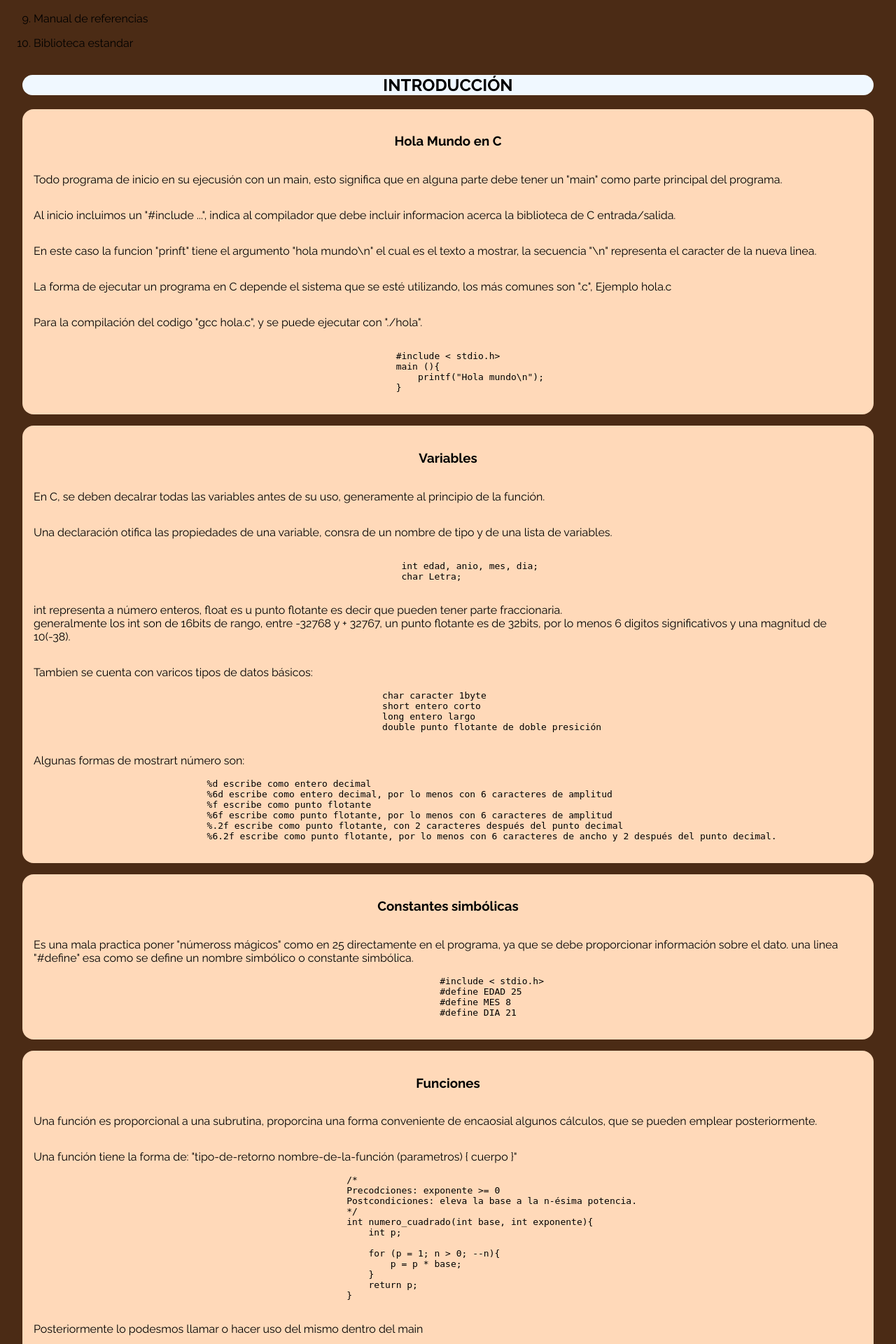
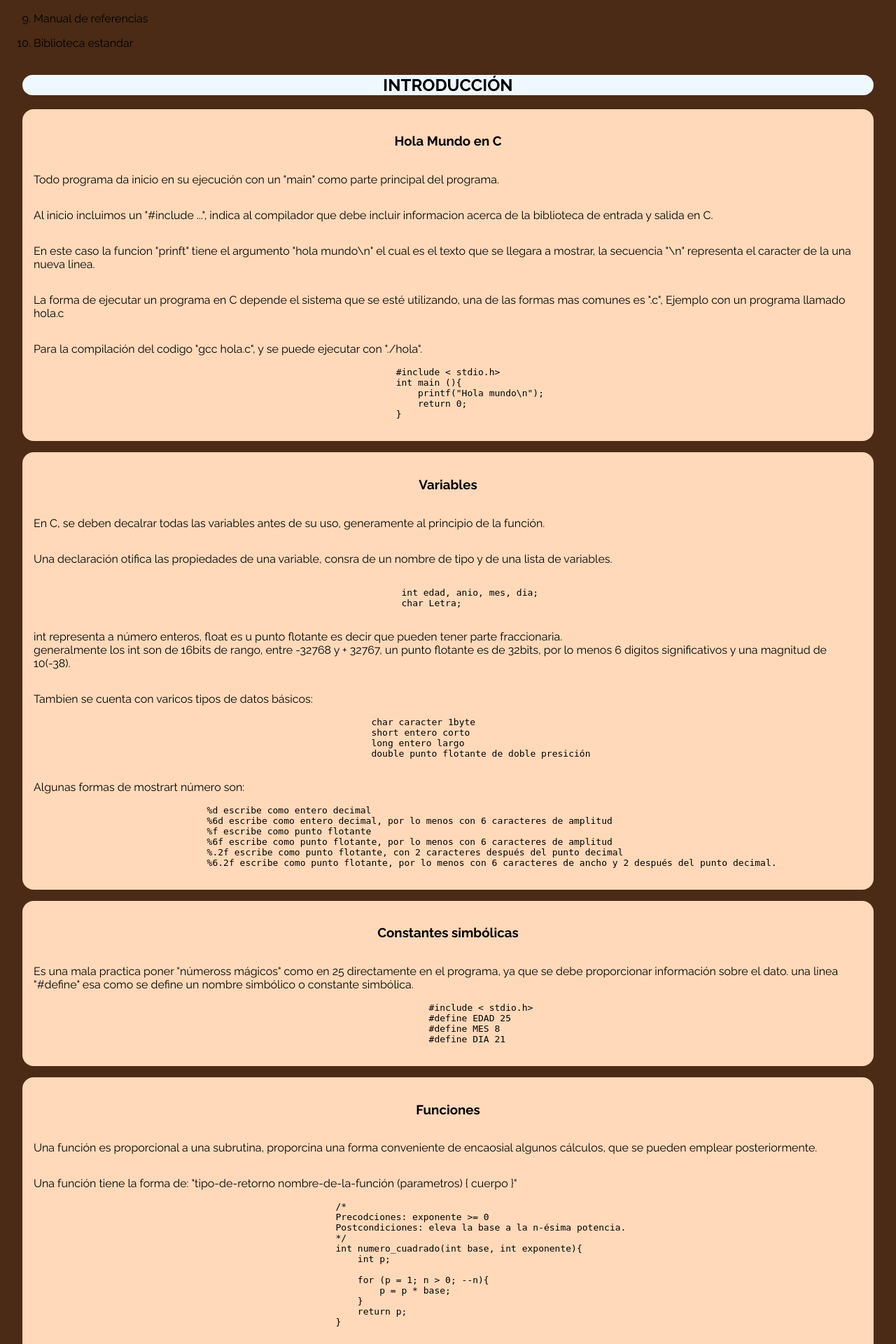
Before and after one commit to RonnyMT08/Plataforma-Cursos, a Flask app: page /curso-infomacion in a window 1280 px wide; the page is wider, and only the part inside the window is pictured. Shown: the part 423-2343 px from the top of that part at 70% size. Run offline with Flask 3, Linux system fonts and the light colour scheme.

Commit message:
refactor(fudamentos)> ajustes de alineacion de codigo.

```diff
--- a/Frontend/templates/curso_informacion.html
+++ b/Frontend/templates/curso_informacion.html
@@ -21,19 +21,18 @@
 
     <div class="curso_info_div">
         <h3>Hola Mundo en C</h3>
-
-        <p>Todo programa de inicio en su ejecusión con un main, esto significa que en alguna parte debe tener un "main" como parte principal del programa. </p>
-        <p>Al inicio incluimos un "#include ...", indica al compilador que debe incluir informacion acerca la biblioteca de C entrada/salida.</p>
-        <p>En este caso la funcion "prinft" tiene el argumento "hola mundo\n" el cual es el texto a mostrar, la secuencia "\n" representa el caracter de la nueva linea.</p>
-        <p>La forma de ejecutar un programa en C depende el sistema que se esté utilizando, los más comunes son ".c", Ejemplo hola.c</p>
+        <p>Todo programa da inicio en su ejecución con un "main" como parte principal del programa. </p>
+        <p>Al inicio incluimos un "#include ...", indica al compilador que debe incluir informacion acerca de la biblioteca de entrada y salida en C.</p>
+        <p>En este caso la funcion "prinft" tiene el argumento "hola mundo\n" el cual es el texto que se llegara a mostrar, la secuencia "\n" representa el caracter de la una nueva linea.</p>
+        <p>La forma de ejecutar un programa en C depende el sistema que se esté utilizando, una de las formas mas comunes es ".c", Ejemplo con un programa llamado hola.c</p>
         <p>Para la compilación del codigo "gcc hola.c", y se puede ejecutar con "./hola".</p>
-
-        <pre><code>
+        <code><pre>
         #include < stdio.h>
-        main (){
+        int main (){
             printf("Hola mundo\n");
+            return 0;
         }
-        </code></pre>
+        </pre></code>
     </div>
 
 
```
Lines whose indentation alone changed are shown as unchanged.
